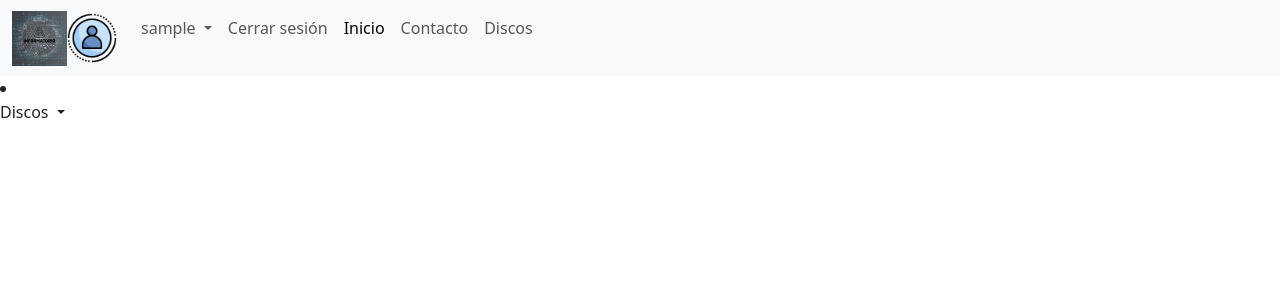
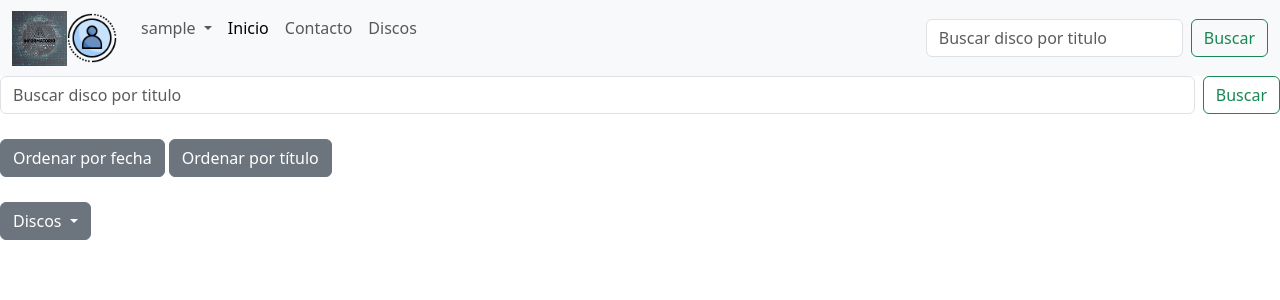
Before and after one commit to Comision4-Info/primer_proyecto, a Django app: page /discos/listar_discos/ in a window 1280 px wide. Shown: the top 300 px of the page. Run offline with Django 4.2, Linux system fonts and the light colour scheme; the visitor is signed in with stand-in values (Sample User, id 1); data that the repository does not hold is empty; parts of the project's set-up code (start-up, migrations or seed data) failed here and were passed over.

Commit message:
clase6-12

```diff
--- a/apps/discos/urls.py
+++ b/apps/discos/urls.py
@@ -1,6 +1,6 @@
 from django.urls import path
 
-from .views import AgregarCategoria,AgregarDisco,ListarDiscos,ModificarDisco,EliminarDisco,disco_detalle, listar_por_categoria
+from .views import AgregarCategoria,AgregarDisco,ListarDiscos,ModificarDisco,EliminarDisco,disco_detalle, listar_por_categoria, ordenar_por
 
 
 app_name='apps.discos'
@@ -13,5 +13,6 @@ urlpatterns = [
     path("modificar_disco/<int:pk>", ModificarDisco.as_view(), name='modificar_disco'),
     path("eliminar_disco/<int:pk>", EliminarDisco.as_view(), name='eliminar_disco'),
     path("detalle_disco/<int:id>", disco_detalle, name='detalle_disco'),
-    path("listar_por_categoria/<str:categoria>", listar_por_categoria, name='listar_por_categoria')
+    path("listar_por_categoria/<str:categoria>", listar_por_categoria, name='listar_por_categoria'),
+    path("ordenar_por/", ordenar_por, name='ordenar_por'),
 ]
--- a/apps/discos/views.py
+++ b/apps/discos/views.py
@@ -1,4 +1,5 @@
 from typing import Any
+from django.db.models.query import QuerySet
 from django.shortcuts import render, redirect
 from django.http import HttpResponseRedirect
 from django.views.generic.edit import CreateView, UpdateView, DeleteView
@@ -37,12 +38,21 @@ class ListarDiscos(ListView):
     model = Discos
     template_name = 'discos/listar_discos.html'
     context_object_name = 'discos'
+    paginate_by = 3
 
     def get_context_data(self) :
         context = super().get_context_data()
         categorias = Categoria.objects.all()
         context['categorias'] = categorias
         return context
+
+    def get_queryset(self):
+        query = self.request.GET.get('buscador')
+        queryset = super().get_queryset()
+
+        if query:
+            queryset = queryset.filter(titulo__icontains = query)
+        return queryset.order_by('titulo')
 
 class EliminarDisco(DeleteView):
     model = Discos
@@ -88,3 +98,21 @@ def listar_por_categoria(request, categoria):
         'categorias' : categorias
     }
     return render(request,template_name,contexto)
+
+# -----------Ejemplo de : Ordenar por  ----------------------
+
+def ordenar_por(request):
+    # Obtenemos el dato de 'orden' de la URL -> metodo GET ( para esto tiene que haber un elemento html que contenga el name = 'orden' y el valor(value=''))
+    orden = request.GET.get('orden', '')
+    #Validar lo que contiene Value
+    if orden == 'fecha':
+        discos = Discos.objects.order_by('fecha_agregado')
+    elif orden == 'titulo':
+        discos = Discos.objects.order_by('titulo')
+    else:
+        discos = Discos.objects.all()
+    template_name = 'discos/listar_discos.html'
+    contexto = {
+        'discos' : discos
+    }
+    return render(request, template_name, contexto)
--- a/apps/usuarios/urls.py
+++ b/apps/usuarios/urls.py
@@ -11,4 +11,7 @@ urlpatterns = [
     path("registrar/", RegitrarUsuario.as_view(), name='registrar'),
     path('iniciar_sesion/', LoginView.as_view(template_name='usuarios/iniciar_sesion.html'), name='iniciar_sesion'),
     path('cerrar_sesion/', LogoutView.as_view(), name='cerrar_sesion'),
+    path("actualizar_usuario/<int:pk>", ActualizarUsuario.as_view(), name='actualizar_usuario'),
+    path("eliminar_usuario/<int:pk>", EliminarUsuario.as_view(), name='eliminar_usuario'),
+    path("listar_usuarios/", listar_usuarios, name='listar_usuarios')
 ]
--- a/templates/discos/listar_discos.html
+++ b/templates/discos/listar_discos.html
@@ -10,10 +10,25 @@
 {% endblock %}
 
 {% block contenido %}
-<li class="nav-item dropdown">
-    <a class="nav-link dropdown-toggle" href="#" role="button" data-bs-toggle="dropdown" aria-expanded="false">
+
+<form class="d-flex" role="search" method="get" action="{% url 'apps.discos:listar_discos' %}">
+    <input class="form-control me-2" type="search" placeholder="Buscar disco por titulo" aria-label="Search"
+        name="buscador">
+    <button class="btn btn-outline-success" type="submit">Buscar</button>
+</form>
+
+<form method="GET" action="{% url 'apps.discos:ordenar_por' %}">
+    <button class="btn btn-secondary" name="orden" type="submit" value="fecha" style="margin-top: 25px;">Ordenar por
+        fecha</button>
+    <button class="btn btn-secondary" name="orden" type="submit" value="titulo" style="margin-top: 25px;">Ordenar por
+        título</button>
+</form>
+
+<div class="dropdown">
+    <button class="btn btn-secondary dropdown-toggle" type="button" data-bs-toggle="dropdown" aria-expanded="false"
+        style="margin-top: 25px;">
         Discos
-    </a>
+    </button>
     <ul class="dropdown-menu">
         <li><a class="dropdown-item" href="{% url 'apps.discos:listar_discos' %}">Todos</a></li>
         {% for i in categorias %}
@@ -21,7 +36,7 @@
         </li>
         {% endfor %}
     </ul>
-</li>
+</div>
 <section data-bs-version="5.1" class="timeline3 cid-tf4QbpyVP7" id="timeline3-o">
     {% if discos %}
     <div class="container-fluid" style="margin-top: 2%">
@@ -55,7 +70,9 @@
                     </div>
                 </div>
             </div>
-            {% endfor %}{% endif %}
+            {% endfor %}
+            {% include 'discos/paginador.html' %}
+            {% endif %}
         </div>
     </div>
 </section>
--- a/templates/navegacion.html
+++ b/templates/navegacion.html
@@ -21,16 +21,19 @@
                         aria-expanded="false">
                         {{user.username}}
                     </a>
-                    {% if user.es_colaborador %}
                     <ul class="dropdown-menu">
-                        <li><a class="dropdown-item" href="{% url 'apps.discos:agregar_disco' %}">Agragar disco</a></li>
+                        <li><a class="dropdown-item"
+                                href="{% url 'apps.usuarios:actualizar_usuario' user.pk %}">Modificar perfil</a></li>
+                        <li><a class="dropdown-item" href="{% url 'apps.usuarios:cerrar_sesion' %}">Cerrar sesión</a>
+                        </li>
+                        {% if user.es_colaborador %}
+                        <li><a class="dropdown-item" href="{% url 'apps.discos:agregar_disco' %}">Agregar disco</a></li>
                         <li><a class="dropdown-item" href="{% url 'apps.discos:agregar_categoria' %}">Agregar
                                 categoria</a></li>
+                        <li><a class="dropdown-item" href="{% url 'apps.usuarios:listar_usuarios' %}">Listar
+                                usuarios</a></li>
+                        {% endif %}
                     </ul>
-                    {% endif %}
-                </li>
-                <li class="nav-item">
-                    <a class="nav-link" href="{% url 'apps.usuarios:cerrar_sesion' %}">Cerrar sesión</a>
                 </li>
                 {% else %}
                 <li class="nav-item">
@@ -51,6 +54,12 @@
                 </li>
 
             </ul>
+            <form class="d-flex" role="search" method="get" action="{% url 'apps.discos:listar_discos' %}">
+                <input class="form-control me-2" type="search" placeholder="Buscar disco por titulo" aria-label="Search"
+                    name="buscador">
+                <button class="btn btn-outline-success" type="submit">Buscar</button>
+            </form>
+
         </div>
     </div>
 </nav>
```
Also changed, not shown: apps/usuarios/views.py (+21 -1 lines), templates/discos/paginador.html (added, +39 -0 lines), templates/usuarios/listar_usuarios.html (added, +48 -0 lines), media/discos/ruido-blanco.jpg (added), media/discos/ruido-blanco_tjllvgm.jpg (added).
